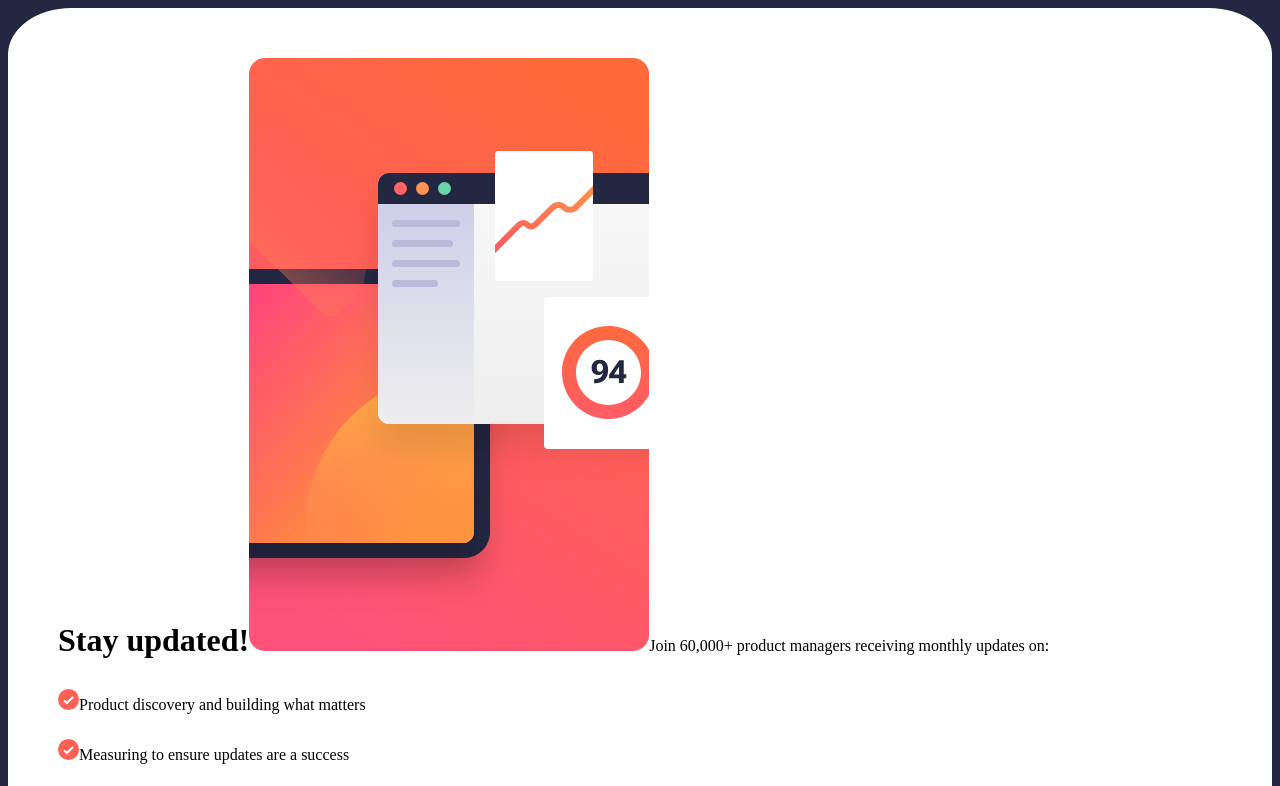
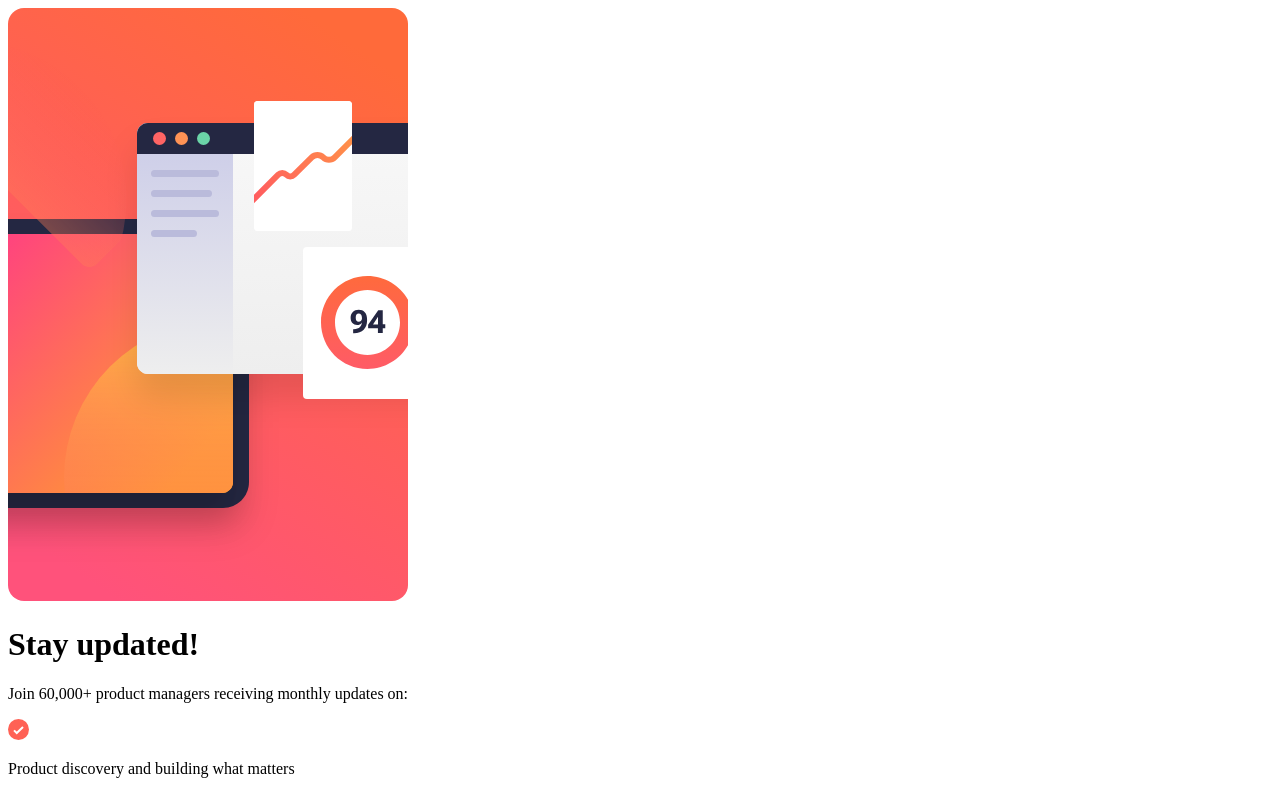
Before and after one commit to MateenSQ/FrontEndMentor, a plain HTML site: page challenges/newsletter-sign-up-with-success-message-main/index.html in a window 1280 px wide. Shown: the top 786 px of the page. Drawn offline with nearby package versions, Linux system fonts and the light colour scheme.

Commit message:
soft reset

```diff
--- a/challenges/newsletter-sign-up-with-success-message-main/index.html
+++ b/challenges/newsletter-sign-up-with-success-message-main/index.html
@@ -36,10 +36,10 @@
   </head>
   <body>
     <!-- Sign-up form start -->
-    <div class="signUp" id="app">
-      <h1 class="text">Stay updated!</h1>
+    <div id="app">
+      <div v-if="showPage" class="signUp">
+        <div id="bigImage">
           <svg
-        id="bigImage"
             xmlns="http://www.w3.org/2000/svg"
             xmlns:xlink="http://www.w3.org/1999/xlink"
             width="400"
@@ -116,7 +116,11 @@
                 y="-12.5%"
                 filterUnits="objectBoundingBox"
               >
-            <feOffset dy="24" in="SourceAlpha" result="shadowOffsetOuter1" />
+                <feOffset
+                  dy="24"
+                  in="SourceAlpha"
+                  result="shadowOffsetOuter1"
+                />
                 <feGaussianBlur
                   in="shadowOffsetOuter1"
                   result="shadowBlurOuter1"
@@ -135,7 +139,11 @@
                 y="-13.9%"
                 filterUnits="objectBoundingBox"
               >
-            <feOffset dy="24" in="SourceAlpha" result="shadowOffsetOuter1" />
+                <feOffset
+                  dy="24"
+                  in="SourceAlpha"
+                  result="shadowOffsetOuter1"
+                />
                 <feGaussianBlur
                   in="shadowOffsetOuter1"
                   result="shadowBlurOuter1"
@@ -154,7 +162,11 @@
                 y="-13.9%"
                 filterUnits="objectBoundingBox"
               >
-            <feOffset dy="24" in="SourceAlpha" result="shadowOffsetOuter1" />
+                <feOffset
+                  dy="24"
+                  in="SourceAlpha"
+                  result="shadowOffsetOuter1"
+                />
                 <feGaussianBlur
                   in="shadowOffsetOuter1"
                   result="shadowBlurOuter1"
@@ -173,7 +185,11 @@
                 y="-14.3%"
                 filterUnits="objectBoundingBox"
               >
-            <feOffset dy="24" in="SourceAlpha" result="shadowOffsetOuter1" />
+                <feOffset
+                  dy="24"
+                  in="SourceAlpha"
+                  result="shadowOffsetOuter1"
+                />
                 <feGaussianBlur
                   in="shadowOffsetOuter1"
                   result="shadowBlurOuter1"
@@ -282,11 +298,13 @@
               </g>
             </g>
           </svg>
+        </div>
+        <h1>Stay updated!</h1>
         <p class="text">
           Join 60,000+ product managers receiving monthly updates on:
         </p>
 
-      <div class="checked">
+        <div>
           <svg
             class="checkTicks"
             xmlns="http://www.w3.org/2000/svg"
@@ -296,7 +314,11 @@
           >
             <g fill="none">
               <circle cx="10.5" cy="10.5" r="10.5" fill="#FF6155" />
-            <path stroke="#FFF" stroke-width="2" d="M6 11.381 8.735 14 15 8" />
+              <path
+                stroke="#FFF"
+                stroke-width="2"
+                d="M6 11.381 8.735 14 15 8"
+              />
             </g>
           </svg>
           <p class="li text">Product discovery and building what matters</p>
@@ -310,7 +332,11 @@
           >
             <g fill="none">
               <circle cx="10.5" cy="10.5" r="10.5" fill="#FF6155" />
-            <path stroke="#FFF" stroke-width="2" d="M6 11.381 8.735 14 15 8" />
+              <path
+                stroke="#FFF"
+                stroke-width="2"
+                d="M6 11.381 8.735 14 15 8"
+              />
             </g>
           </svg>
           <p class="li text">Measuring to ensure updates are a success</p>
@@ -324,7 +350,11 @@
           >
             <g fill="none">
               <circle cx="10.5" cy="10.5" r="10.5" fill="#FF6155" />
-            <path stroke="#FFF" stroke-width="2" d="M6 11.381 8.735 14 15 8" />
+              <path
+                stroke="#FFF"
+                stroke-width="2"
+                d="M6 11.381 8.735 14 15 8"
+              />
             </g>
           </svg>
           <p class="li text">And much more!</p>
@@ -336,6 +366,7 @@
           <br />
           <button>Subscribe to monthly newsletter</button>
         </form>
+      </div>
     </div>
 
     <!-- ONE -->
--- a/challenges/newsletter-sign-up-with-success-message-main/styles.css
+++ b/challenges/newsletter-sign-up-with-success-message-main/styles.css
@@ -1,41 +1,3 @@
-body {
-    background-color: hsl(234, 29%, 20%);
-}
-
-.text {
-    display: inline-block;
-}
-
-/* || FIRST MAIN DIV */
-.signUp {
-    width: auto;
-    height: auto;
-    background-color: white;
-    border-radius: 5%;
-    /* display: flex; */
-    padding: 50px;
-}
-
-.li {
-    display: inline-block;
-}
-
-#bigText {
-    display: inline-block;
-    flex: 1;
-}
-
-
-/* || SVGs */
-.checkTicks {
-    display: inline;
-}
-
-#bigImage {
-    display: inline-block;
-    flex: 1;
-}
-
 /*  Set by Frontend Mentor */
 .attribution {
     font-size: 11px;
```
Lines whose indentation alone changed are shown as unchanged.
